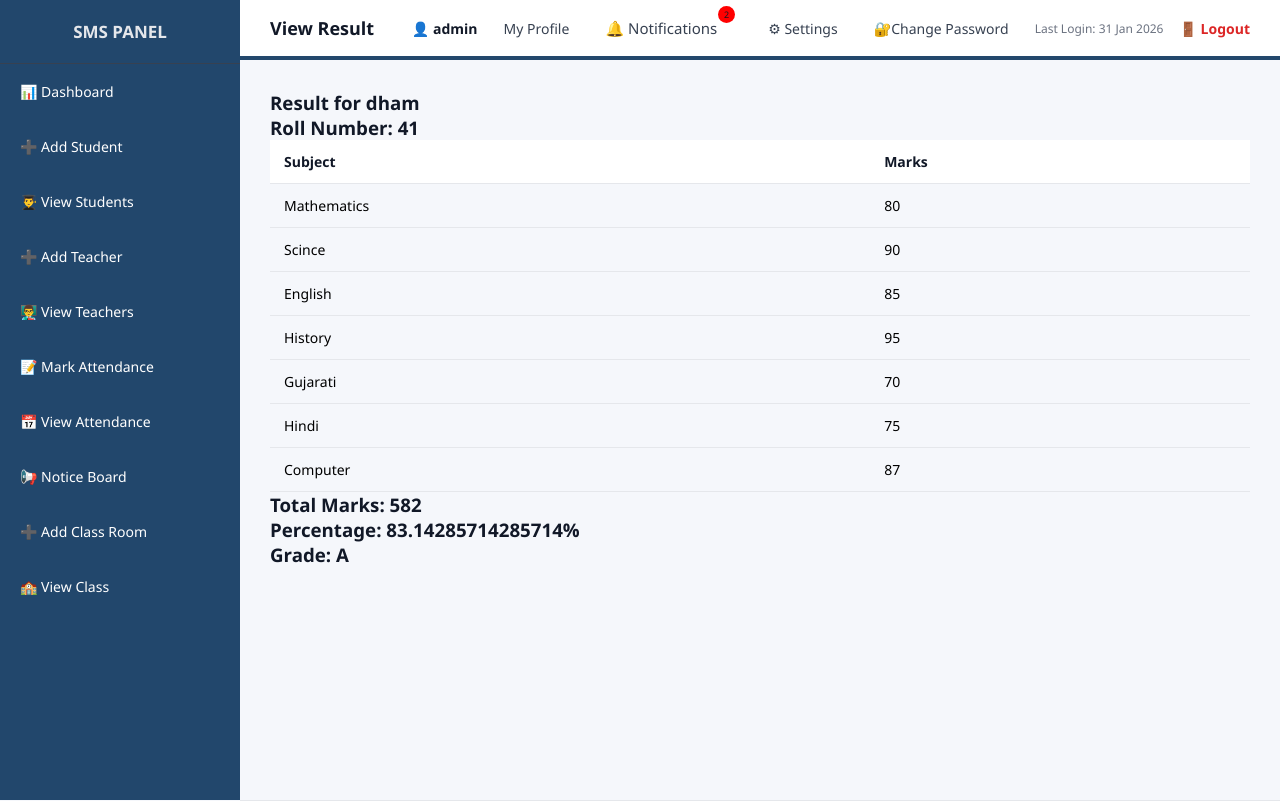
After one commit to darshansavani18/Student-Management-System-SMS-, a Django app: page /result/view/4/ in a window 1280 px wide. The commit adds this page. Shown: the top 801 px of the page. Run offline with Django 5.2, Linux system fonts and the light colour scheme; a user stored in the database is signed in; data comes from the database, SQL or seed files in the repository; both versions use the stored data as it was after the commit.

Commit message:
Add Result model, forms, views, and templates for student results management

```diff
--- a/school/models.py
+++ b/school/models.py
@@ -1,6 +1,5 @@
 from django.db import models
 from django.contrib.auth.models import User
-
 # =========================
 # Teacher Model
 # =========================
@@ -132,19 +131,47 @@ class Notification(models.Model):
     def __str__(self):
         return self.title
 
-class Subject(models.Model):
-    name = models.CharField(max_length=100)
+
+class Result(models.Model):
+    student = models.OneToOneField(Student, on_delete=models.CASCADE, related_name="result")
+    subject1 = models.IntegerField()
+    subject2 = models.IntegerField()
+    subject3 = models.IntegerField()
+    subject4 = models.IntegerField()
+    subject5 = models.IntegerField()
+    subject6 = models.IntegerField()
+    subject7 = models.IntegerField()
+
+
+    total = models.IntegerField(blank=True, null=True)
+    per = models.FloatField(blank=True, null=True)
+    grade = models.CharField(max_length=2, blank=True)
+
+    created_at = models.DateTimeField(auto_now_add=True)
+
+    def save(self, *args, **kwargs):
+        self.total =(
+            self.subject1 + self.subject2 + self.subject3 +
+            self.subject4 + self.subject5 + self.subject6 + self.subject7
+        )
+        self.per = (self.total / 700)*100
+
+        if self.per >=90:
+            self.grade='A+'
+
+        elif self.per >=80:
+            self.grade='A'
+
+        elif self.per >=70:
+            self.grade='B'
+
+        elif self.per >=60:
+            self.grade='C'
+
+        else:
+            self.grade ='F'
+
+        super().save(*args, **kwargs)
 
     def __str__(self):
-        return self.name
-
-class Result(models.Model):
-    student = models.ForeignKey(
-        Student,
-        on_delete=models.CASCADE,
-        related_name='results'
-    )
-    subject = models.ForeignKey(
-        Subject,
-        on_delete=models.CASCADE
-    )
+        return f"{self.student.user.username} - Result"
--- a/school/urls.py
+++ b/school/urls.py
@@ -32,4 +32,7 @@ urlpatterns = [
     path('notification/delete/<int:id>/', views.delete_notification, name="delete_notification"),
     path('classroom/update/<int:id>/', views.update_classroom, name='update_classroom'),
     path('classroom/delete/<int:id>/', views.delete_classroom, name='delete_classroom'),
+    path('result/add/<int:student_id>/', views.add_result, name='add_result'),
+    path('result/view/', views.view_result, name='view_result'),
+    path('result/view/<int:student_id>/', views.view_result, name='view_result_admin'),
 ]
--- a/school/views.py
+++ b/school/views.py
@@ -1,8 +1,8 @@
 from django.shortcuts import render,redirect, get_object_or_404
 from django.contrib.auth import authenticate, login, logout,update_session_auth_hash
 from django.contrib.auth.decorators import login_required
-from .models import Student, Teacher, Attendance, Notice, ClassRoom,Notification
-from .forms import StudentForm, TeacherForm
+from .models import Student, Teacher, Attendance, Notice, ClassRoom,Notification, Result
+from .forms import StudentForm, TeacherForm, ResultForm
 from django.contrib.auth.models import User,Group
 from django.db.models import Q
 from django.contrib import messages
@@ -530,11 +530,41 @@ def delete_classroom(request, id):
     classroom.delete()
     return redirect('view_classroom')
 
-"""@login_required
+@login_required
 @admin_or_teacher_only
 def add_result(request, student_id):
-    student = Student.objects.get(id=student_id):
-    subjects = Subject.objects.all()
+    student = get_object_or_404(Student, id=student_id)
 
     if request.method == 'POST':
-        for subject in subjects"""
+        form = ResultForm(request.POST)
+
+        if form.is_valid():
+            result = form.save(commit=False)
+            result.student = student
+            result.save()
+            messages.success(request, "Result Added SuccessFully")
+            return redirect('view_students')
+    else:
+        form = ResultForm()
+
+    return render(request, 'school/add_result.html', {
+        'form': form,
+        'student': student
+    })
+
+@login_required
+@login_required
+def view_result(request, student_id):
+    student = get_object_or_404(Student, id=student_id)
+    result = get_object_or_404(Result, student=student)
+
+    # student can only see own result
+    if request.user.groups.filter(name='Student').exists():
+        if request.user != student.user:
+            return HttpResponseForbidden("Access Denied")
+
+    # admin + teacher + student (self) can view
+    return render(request, 'school/view_result.html', {
+        'student': student,
+        'result': result
+    })
--- /dev/null
+++ b/templates/school/view_result.html
@@ -0,0 +1,27 @@
+{% extends "school/base.html" %}
+{% block title %}View Result{% endblock %}
+{% block page_title %}View Result{% endblock %}
+
+{% block content %}
+
+<div class="card">
+    <h3>Result for {{ student.user.username }} </h3>
+    <h3>Roll Number: {{ student.roll_number }}</h3>
+
+    <table class ="table">
+        <tr><th>Subject</th><th>Marks</th></tr>
+        <tr><td>Mathematics</td><td>{{ result.subject1 }}</td></tr>
+        <tr><td>Scince</td><td>{{ result.subject2 }}</td></tr>
+        <tr><td>English</td><td>{{ result.subject3 }}</td></tr>
+        <tr><td>History</td><td>{{ result.subject4 }}</td></tr>
+        <tr><td>Gujarati</td><td>{{ result.subject5 }}</td></tr>
+        <tr><td>Hindi</td><td>{{ result.subject6 }}</td></tr>
+        <tr><td>Computer</td><td>{{ result.subject7 }}</td></tr>
+    </table>
+
+    <h3>Total Marks: {{ result.total }}</h3>
+    <h3>Percentage: {{ result.per }}%</h3>
+    <h3>Grade: {{ result.grade }}</h3>
+</div>
+
+{% endblock %}
```
Also changed, not shown: school/forms.py (+17 -2 lines), templates/school/add_result.html (added, +15 -0 lines), templates/school/student_profile.html (+20 -2 lines), db.sqlite3, school/migrations/0012_result.py (added), school/migrations/0013_rename_sub1_result_subject1_and_more.py (added), school/migrations/0014_alter_result_student.py (added).
